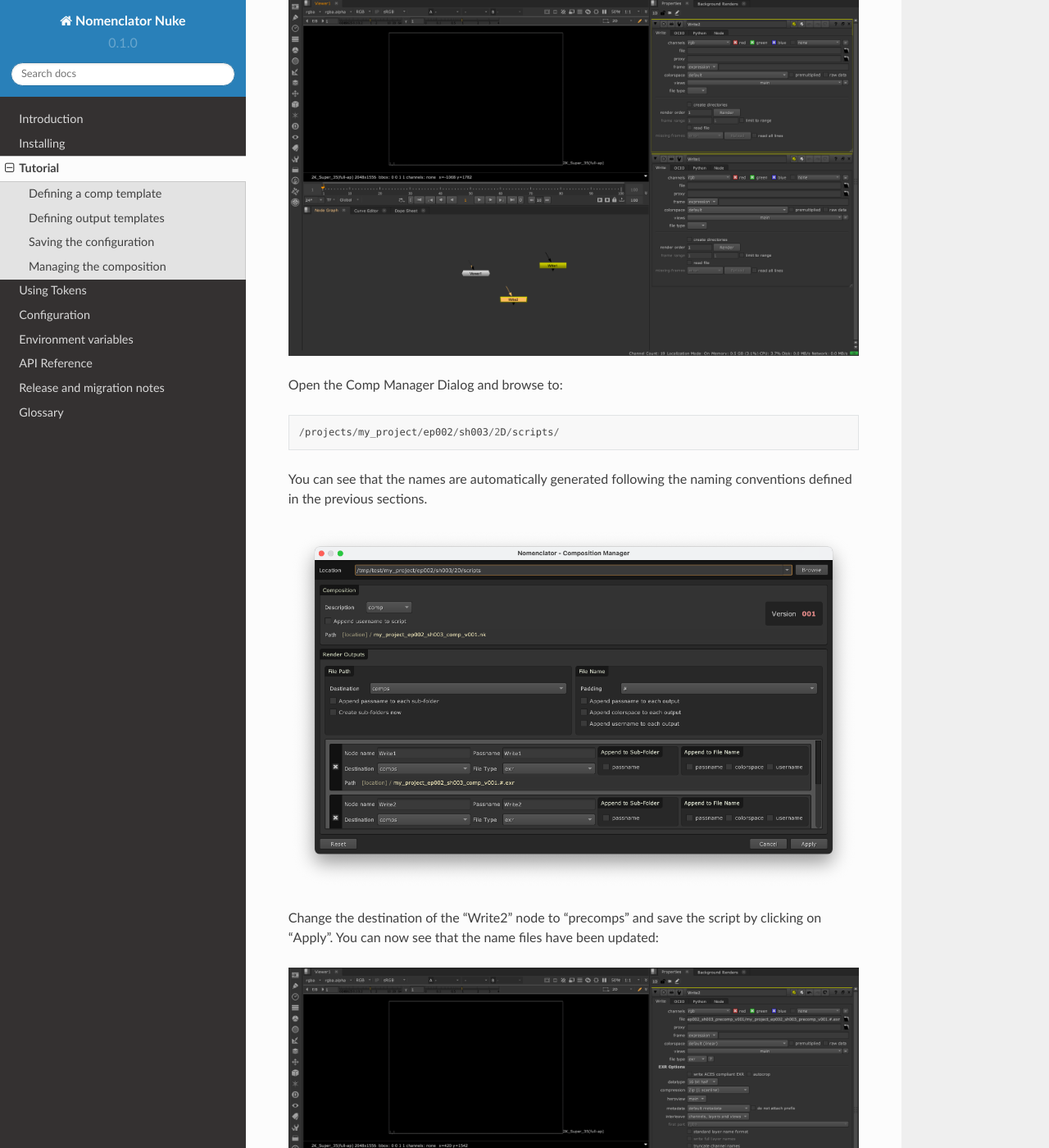
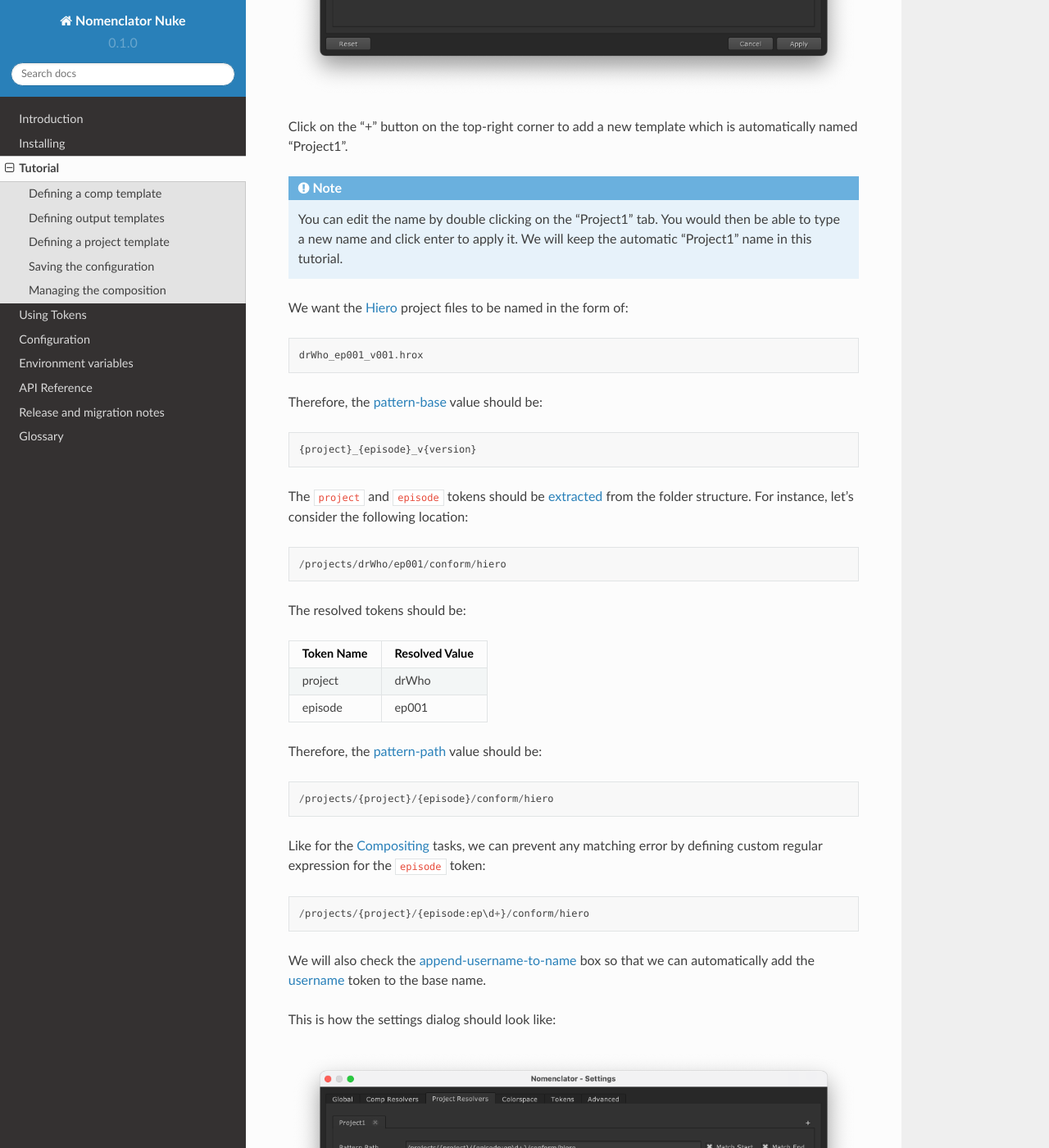
Before and after one commit to buddly27/nomenclator-nuke, a Sphinx documentation site: the page built from doc/tutorial.rst, in a window 1280 px wide and 1400 px high, scrolled down 5593 px. Shown: the whole window at 82% size. Built offline with Sphinx 7.4.7 and the Read the Docs theme 2.0.0, drawn with Linux system fonts in a browser that asks for light colours; some of the changed text lies outside the part shown.

Commit message:
Update tutorial

```diff
--- a/doc/tutorial.rst
+++ b/doc/tutorial.rst
@@ -13,9 +13,9 @@
     /projects/
      |- drWho
          |- build
-         |- conform
-         |   |- hiero
          |- ep001
+             |- conform
+             |   |- hiero
              |- sh001
                  |- comp
                      |- nuke
@@ -28,11 +28,11 @@
 
     /projects/drWho/ep001/sh001/comp/nuke
 
-There is one :term:`Conforming` task for the entire project. Therefore, the :term:`Hiero`
-project files must be saved at the project level, within the :file:`conform/hiero`
-folder::
+The :term:`Conforming` tasks are broken down in episodes only. For each episode,
+the :term:`Hiero` project files must be saved into the :file:`conform/hiero` folders.
+For instance::
 
-    /projects/drWho/conform/hiero
+    /projects/drWho/ep001/conform/hiero
 
 Instead of hard-coding the project name, we would like to define a naming convention which could
 easily be adapted to a new project which would adopt a similar structure.
@@ -97,12 +97,18 @@
     naming convention can be applied to scenes saved in sub-folders, for
     instance::
 
-        /projects/drWho/ep001/sh001/2D/nuke/sub-1/sub-2
+        /projects/drWho/ep001/sh001/comp/nuke/test
 
 This is how the settings dialog should look like:
 
 .. image:: ./image/comp-resolver-2.png
     :alt: Comp Resolver with one template
+
+.. note::
+
+    If more than one comp template is defined, the first matching one will be used.
+
+.. _tutorial/output_templates:
 
 Defining output templates
 -------------------------
@@ -162,15 +168,83 @@
 .. image:: ./image/comp-resolver-3.png
     :alt: Comp Resolver with two output templates
 
+.. _tutorial/project_template:
+
+Defining a project template
+---------------------------
+
+Let's create a :ref:`template <configuration/template>` to define the naming
+convention for the :term:`Conforming` task.
+
+Open the Setting Dialog and click on the "Project Resolvers" tab to create the template.
+
+.. image:: ./image/project-resolver-1.png
+    :alt: Project Resolver Empty
+
+Click on the "+" button on the top-right corner to add a new template which
+is automatically named "Project1".
+
+.. note::
+
+    You can edit the name by double clicking on the "Project1" tab. You would
+    then be able to type a new name and click enter to apply it. We will
+    keep the automatic "Project1" name in this tutorial.
+
+We want the :term:`Hiero` project files to be named in the form of::
+
+    drWho_ep001_v001.hrox
+
+Therefore, the :ref:`configuration/template/pattern-base` value should be::
+
+    {project}_{episode}_v{version}
+
+The ``project`` and ``episode`` tokens should be :ref:`extracted <token/extracted>` from
+the folder structure. For instance, let's consider the following location::
+
+    /projects/drWho/ep001/conform/hiero
+
+The resolved tokens should be:
+
+==========  ==============
+Token Name  Resolved Value
+==========  ==============
+project     drWho
+episode     ep001
+==========  ==============
+
+Therefore, the :ref:`configuration/template/pattern-path` value should be::
+
+    /projects/{project}/{episode}/conform/hiero
+
+Like for the :term:`Compositing` tasks, we can prevent any matching error by defining
+custom regular expression for the ``episode`` token::
+
+    /projects/{project}/{episode:ep\d+}/conform/hiero
+
+We will also check the :ref:`configuration/template/append-username-to-name` box so that we
+can automatically add the :ref:`token/default/username` token to the base name.
+
+This is how the settings dialog should look like:
+
+.. image:: ./image/project-resolver-2.png
+    :alt: Project Resolver with one template
+
+.. note::
+
+    If more than one project template is defined, the first matching one will be used.
+
+.. _tutorial/saving:
+
 Saving the configuration
 ------------------------
 
-Apply to automatically save the new configuration into :file:`~/.nuke/nomenclator.toml`.
+Apply to automatically save the new :ref:`configuration <configuration>` into
+:file:`~/.nuke/nomenclator.toml`.
 
 .. note::
 
-    You could save the configuration into another location by using the
-    :envvar:`NOMENCLATOR_CONFIG_PATH` environment variable.
+    You could save the configuration into another location when you have writing permissions
+    by using the :envvar:`NOMENCLATOR_CONFIG_PATH` environment variable.
 
 This is how the configuration saved should look like:
 
@@ -182,27 +256,34 @@
     You can directly edit the :term:`TOML` configuration and send it to
     a team member to share it.
 
+.. _tutorial/managing-comp:
+
 Managing the composition
 ------------------------
 
 Now you can open a new :term:`Nuke` script and create two Write nodes.
 
-.. image:: ./image/unsaved-comp.png
+.. image:: ./image/comp-1.png
     :alt: Unsaved Comp
 
 Open the Comp Manager Dialog and browse to::
 
-    /projects/my_project/ep002/sh003/2D/scripts/
+    /projects/drWho/ep002/sh003/comp/nuke/
 
 You can see that the names are automatically generated following the naming conventions
 defined in the previous sections.
 
+Rename the "Write1" and "Write2" outputs respectively to "foreground" and "background",
+and rename the passname similarly. Then change the destination of the "background" node
+to "precomps".
+
+This is how the comp manager should look like:
+
 .. image:: ./image/comp-manager-1.png
     :alt: Comp Manager
 
-Change the destination of the "Write2" node to "precomps" and save the
-script by clicking on "Apply". You can now see that the name files have been
-updated:
+Save the script by clicking on "Apply". You can now see that the nodes and name files have
+been updated:
 
-.. image:: ./image/saved-comp.png
+.. image:: ./image/comp-2.png
     :alt: Saved Comp
```
Also changed, not shown: doc/image/comp-1.png (added), doc/image/comp-2.png (added), doc/image/comp-manager-1.png, doc/image/project-resolver-1.png (added), doc/image/project-resolver-2.png (added), doc/image/unsaved-comp.png (deleted), 1 other file.
